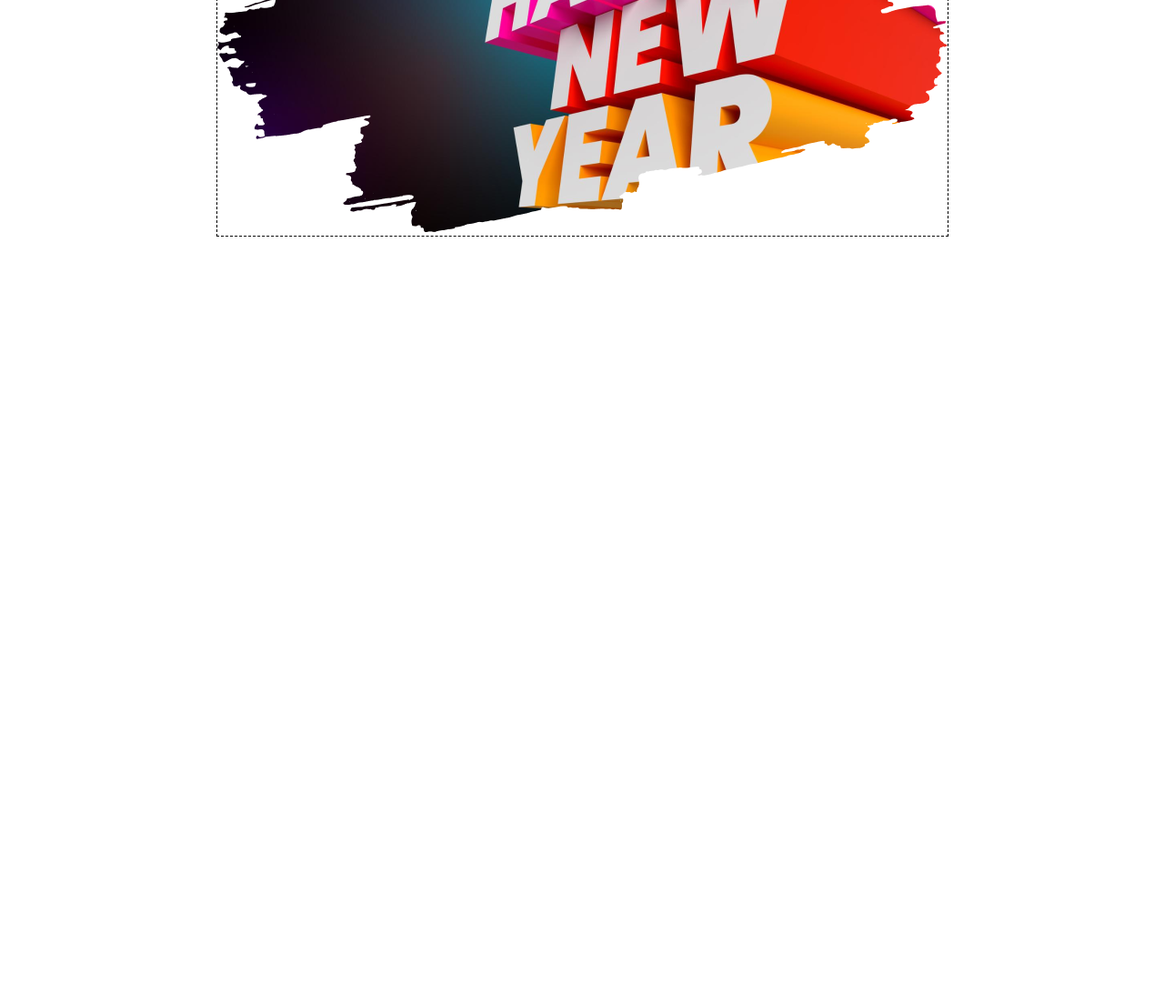
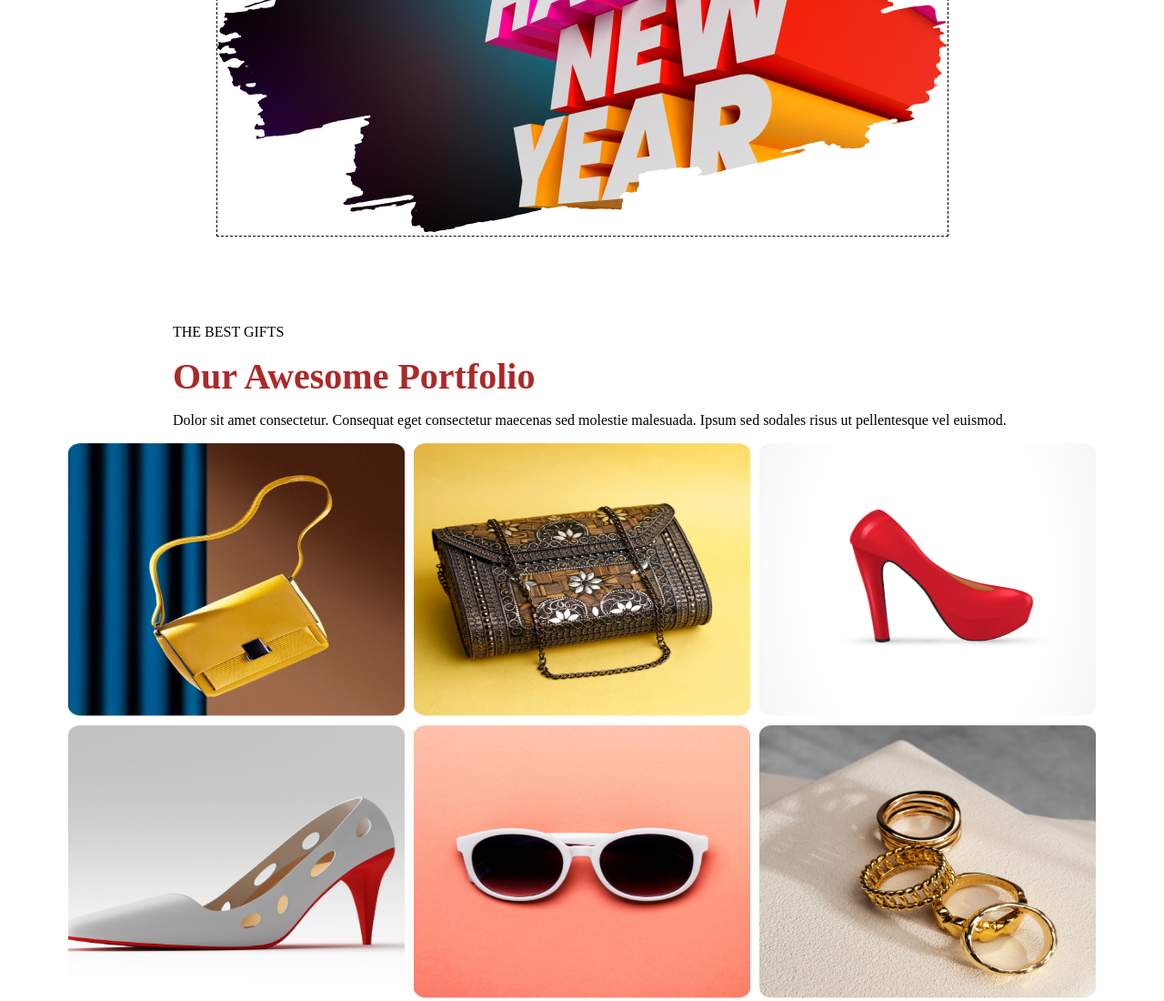
Before and after one commit to mhAbdullah22/new-year-new-me, a plain HTML site: page index.html in a window 1280 px wide. Shown: the part 1098-2198 px from the top of the page at 91% size. Before the commit the page ends 1398 px from the top, so only its background shows below. Drawn offline with Linux system fonts and the light colour scheme.

Commit message:
5th commit

```diff
--- a/index.html
+++ b/index.html
@@ -8,6 +8,7 @@
 </head>
 <body>
   <header>
+    <section class="hero">
       <h1 class="header-title">
         Happy New Year
       </h1>
@@ -16,12 +17,15 @@
        New Year Party  Celebration
           </h1>
 
+    </section>
+
+
 
   </header>
   <main>
-   <section>
+   <section class="newyear-section">
     <div class="newyear-title">
-      <h1>65% OFF</h1>
+      <h1 class="discount-title">65% OFF</h1>
       <p>OUR HOLIDAY DEALS ARE BETTER</p>
       <h2>ALL CATEGORIES</h2>
 
@@ -32,6 +36,17 @@
 
 
    </section>
+
+   <section class="section-container">
+   <div class="gift-title">
+    <p>THE BEST GIFTS</p>
+    <h1 class="portfolio-title">Our Awesome Portfolio</h1>
+    <p>Dolor sit amet consectetur. Consequat eget consectetur maecenas sed molestie malesuada. Ipsum sed sodales risus ut pellentesque vel euismod. </p>
+   </div>
+    <div class="items-container">
+   <img src="images/Rectangle 3.png" alt="" class="item"><img src="images/Rectangle 4.png" alt="" class="item"><img src="images/Rectangle 5.png" alt="" class="item"><img src="images/Rectangle 6.png" alt="" class="item"><img src="images/Rectangle 7.png" alt="" class="item"><img src="images/Rectangle 8.png" alt="" class="item">
+    </div>
+   </section>
   </main>
   <footer>
 
--- a/styles/new.css
+++ b/styles/new.css
@@ -6,14 +6,20 @@ body{
 
 /* styles header */
 header{
+  padding:0px 40px;
+}
+
+.hero{
   background:linear-gradient(180deg, rgb(7, 2, 17),rgba(7, 2, 17, 0) 100%),url('../images/Banner Image.png');
 
    background-repeat: no-repeat;
   background-position: center;
+  background-size: cover;
   height: 600px;
   display: flex;
-  justify-content: center;
+  justify-content:center;
   align-items: center;
+
   flex-direction: column;
 
 }
@@ -32,7 +38,7 @@ header{
   text-align: center;
 }
 /* new year styles */
-section{
+.newyear-section{
   display: flex;
   justify-content: center;
   align-items: center;
@@ -40,11 +46,41 @@ section{
   padding-top: 40px;
   padding-bottom: 40px;
 }
-section>div>h1{
+.discount-title{
   font-size: 45px;
   color:#FF0000;
+  text-align: center;
 }
 .newyear-img{
   border-style:dashed;
   border-width: 1px;
 }
+/* items styles */
+.section-container{
+  padding:40px;
+}
+.items-container{
+  display: flex;
+  justify-content: center;
+  align-items: center;
+  flex-wrap: wrap;
+  gap:10px;
+}
+.item{
+  width: 370px;
+  height: 300px;
+}
+.gift-title{
+  display: flex;
+  justify-content: center;
+  align-items: start;
+  flex-direction: column;
+  gap:0px;
+  margin-left: 150px;
+}
+.portfolio-title{
+  color:rgb(172, 41, 41);
+  font-size: 40px;
+  margin-top: 0;
+  margin-bottom: 0px;
+}
```
